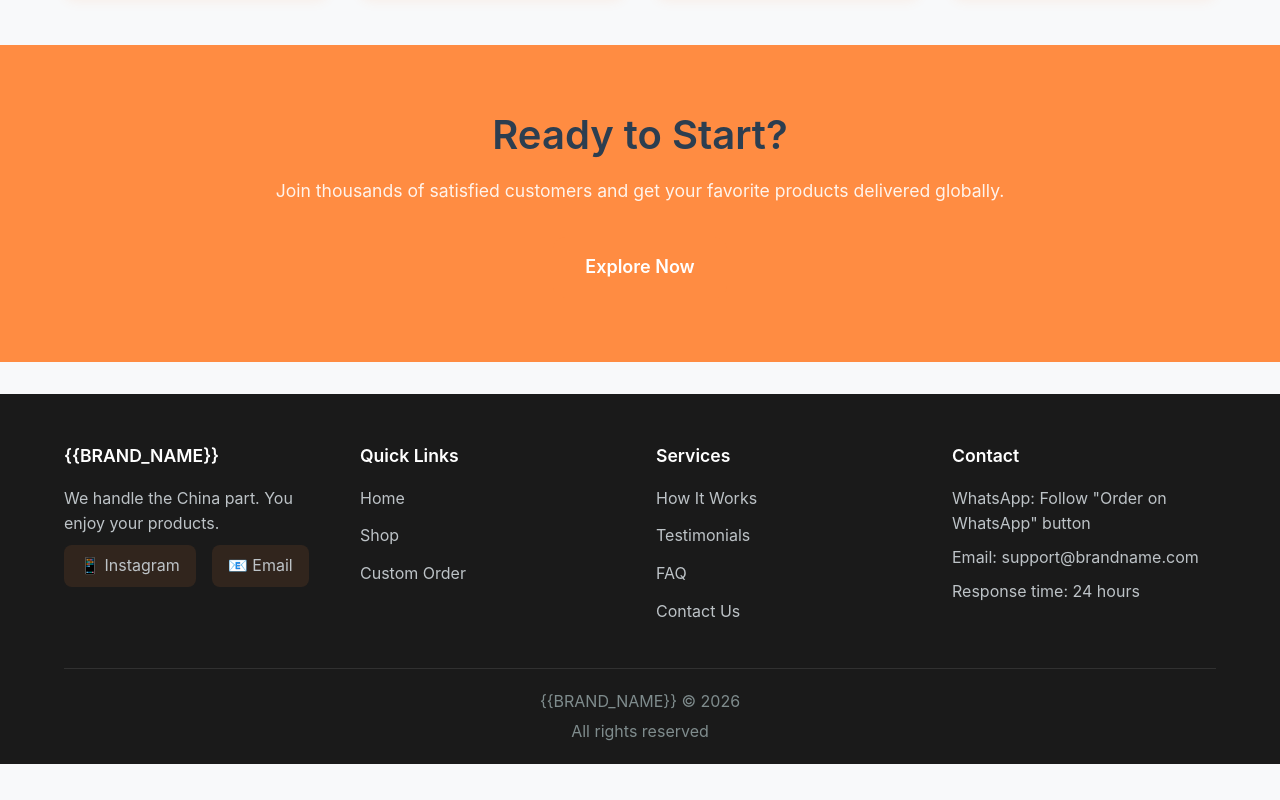
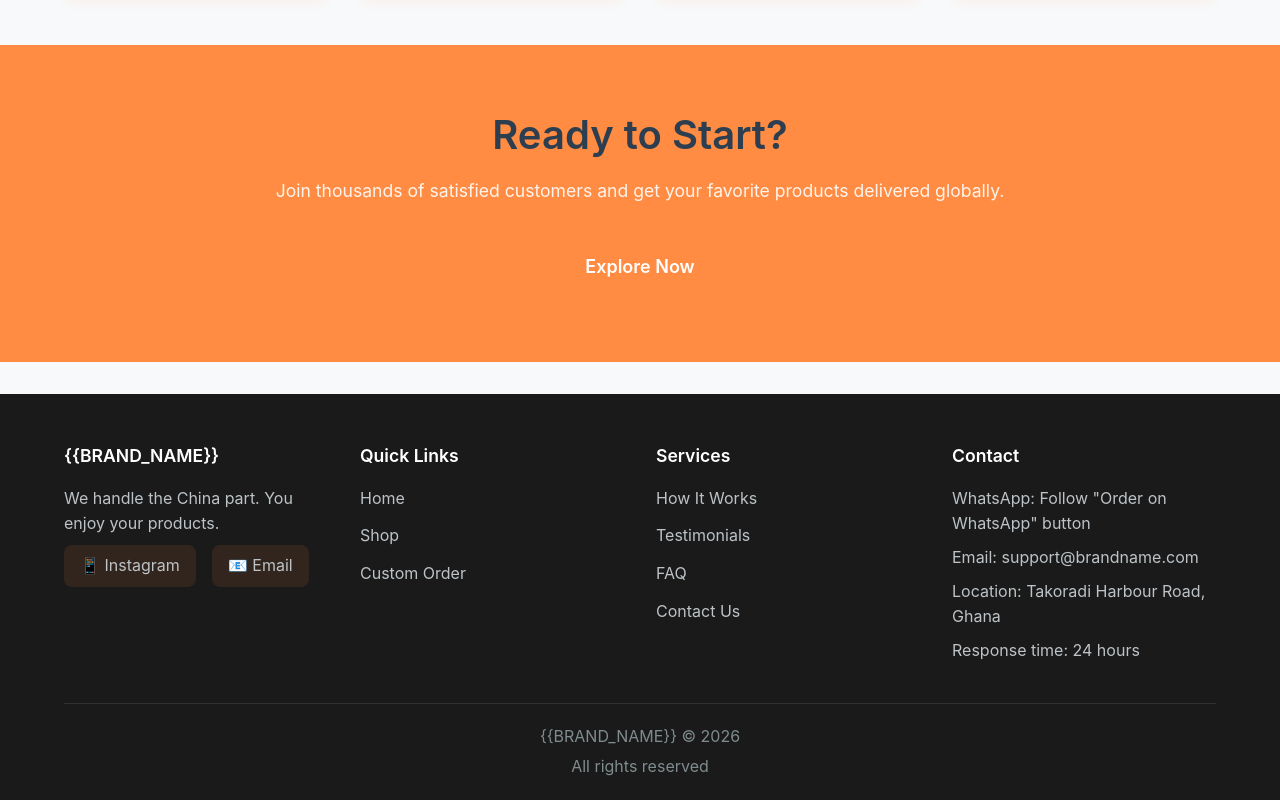
Before and after one commit to g3834713-boop/Jd-fx-imports, a React (Vite) app: page / in a window 1280 px wide. Shown: the part 2619-3419 px from the top of the page. Before the commit the page ends 3383 px from the top, so only its background shows below. Built offline with nearby package versions, Linux system fonts and the light colour scheme; no server answers.

Commit message:
Update Footer and WhatsAppButton

```diff
--- a/src/components/common/Footer.tsx
+++ b/src/components/common/Footer.tsx
@@ -47,6 +47,7 @@ const Footer: React.FC = () => {
             <h4>Contact</h4>
             <p>WhatsApp: Follow "Order on WhatsApp" button</p>
             <p>Email: {supportEmail}</p>
+            <p>Location: Takoradi Harbour Road, Ghana</p>
             <p>Response time: 24 hours</p>
           </div>
         </div>
--- a/src/components/common/WhatsAppButton.tsx
+++ b/src/components/common/WhatsAppButton.tsx
@@ -7,7 +7,7 @@ const WhatsAppButton: React.FC = () => {
   const phoneNumber = import.meta.env.VITE_WHATSAPP_NUMBER || '1234567890';
 
   const handleClick = () => {
-    const message = `Hi {{BRAND_NAME}}, I would like to know more about your products!`;
+    const message = `Hi JORDAN IMPORTS, I would like to know more about your products!`;
     sendWhatsAppMessage(phoneNumber, message);
   };
 
```
